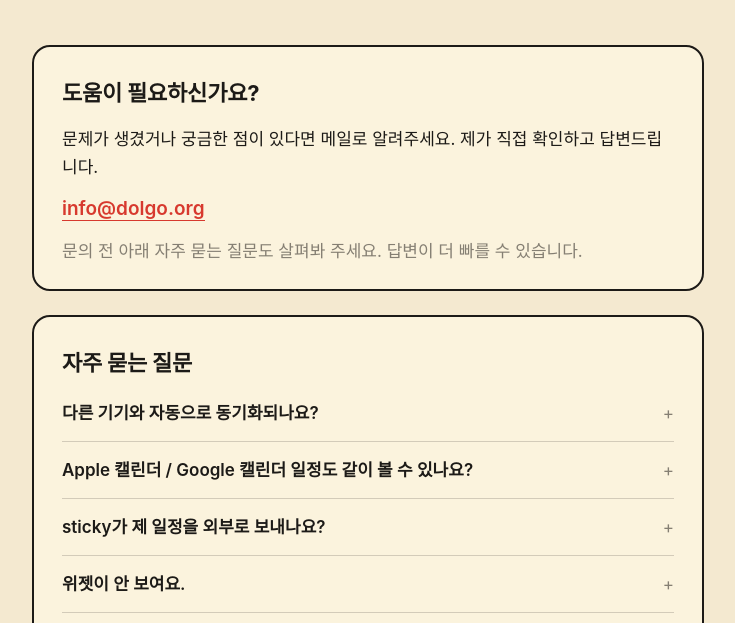
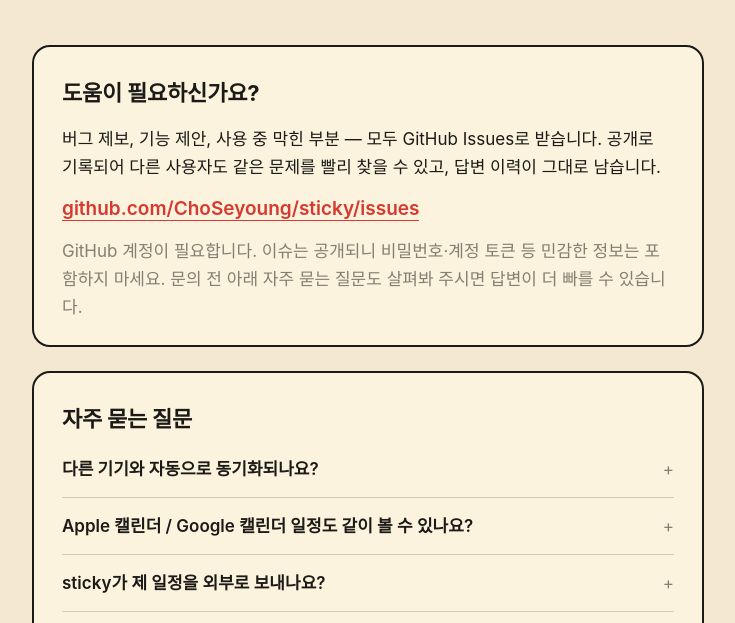
Before and after one commit to ChoSeyoung/sticky-config, a plain HTML site: page index.html in a window 1280 px wide. Shown: the part 175-798 px from the top of the page, without its empty margins (272-1007 px from the left). Drawn offline with Linux system fonts and the light colour scheme.

Commit message:
support pages: route all contact through GitHub Issues, drop unrelated email
Co-Authored-By: Claude Opus 4.7 (1M context) <noreply@anthropic.com>

```diff
--- a/index.html
+++ b/index.html
@@ -18,14 +18,15 @@
 <section>
   <h2>도움이 필요하신가요?</h2>
   <p>
-    문제가 생겼거나 궁금한 점이 있다면 메일로 알려주세요.
-    제가 직접 확인하고 답변드립니다.
+    버그 제보, 기능 제안, 사용 중 막힌 부분 — 모두 GitHub Issues로 받습니다.
+    공개로 기록되어 다른 사용자도 같은 문제를 빨리 찾을 수 있고, 답변 이력이 그대로 남습니다.
   </p>
   <p class="contact">
-    <a href="mailto:info@dolgo.org?subject=Sticky%20%EB%AC%B8%EC%9D%98">info@dolgo.org</a>
+    <a href="https://github.com/ChoSeyoung/sticky/issues">github.com/ChoSeyoung/sticky/issues</a>
   </p>
   <p class="muted">
-    문의 전 아래 자주 묻는 질문도 살펴봐 주세요. 답변이 더 빠를 수 있습니다.
+    GitHub 계정이 필요합니다. 이슈는 공개되니 비밀번호·계정 토큰 등 민감한 정보는 포함하지 마세요.
+    문의 전 아래 자주 묻는 질문도 살펴봐 주시면 답변이 더 빠를 수 있습니다.
   </p>
 </section>
 
@@ -85,8 +86,8 @@
     <summary>업데이트 후 화면이 이상해 보여요.</summary>
     <p>
       앱을 한 번 종료하고 다시 실행해 주세요. 그래도 동일하다면
-      <a href="mailto:info@dolgo.org?subject=Sticky%20%EB%B2%84%EA%B7%B8%20%EB%A6%AC%ED%8F%AC%ED%8A%B8">info@dolgo.org</a>로
-      증상과 기기·iOS 버전을 알려주시면 빠르게 확인해 드립니다.
+      <a href="https://github.com/ChoSeyoung/sticky/issues/new">GitHub Issues</a>에
+      증상과 기기·iOS 버전을 적어 등록해 주시면 빠르게 확인해 드립니다.
     </p>
   </details>
 </section>
```
Also changed, not shown: privacy.html (+5 -1 lines).
